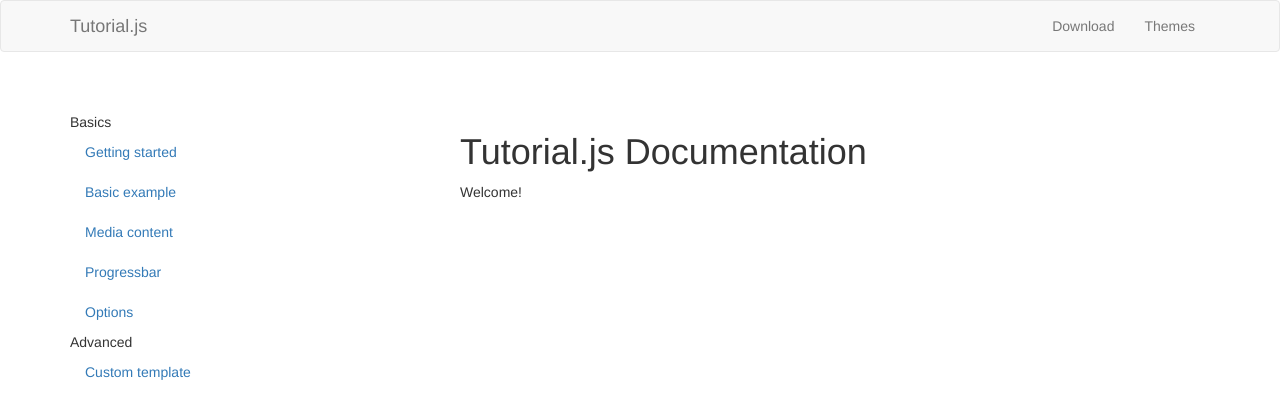
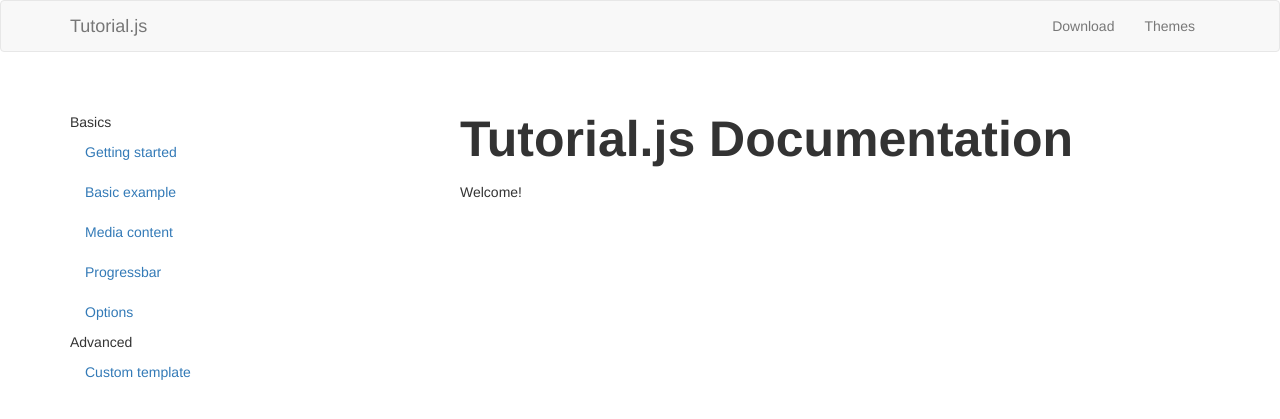
Before and after one commit to tutorialjs/tutorialjs.github.io, a Jekyll site: the page built from index.html, in a window 1280 px wide. Shown: the top 419 px of the page. Built offline with Jekyll 4.4.1, drawn with Linux system fonts in a browser that asks for light colours; nearby versions of some CDN libraries.

Commit message:
fixed style

```diff
--- a/_layouts/default.html
+++ b/_layouts/default.html
@@ -3,11 +3,12 @@
 <head>
     <meta charset="utf-8">
     <meta name="viewport" content="width=device-width, initial-scale=1">
-    <link rel="stylesheet" href="/assets/dist/tutorial.min.css" />
-    <link rel="stylesheet" href="/assets/css/style.css" />
 
     <link rel="stylesheet" href="https://maxcdn.bootstrapcdn.com/bootstrap/3.3.7/css/bootstrap.min.css" integrity="sha384-BVYiiSIFeK1dGmJRAkycuHAHRg32OmUcww7on3RYdg4Va+PmSTsz/K68vbdEjh4u" crossorigin="anonymous">
     <link rel="stylesheet" href="https://maxcdn.bootstrapcdn.com/font-awesome/4.7.0/css/font-awesome.min.css" />
+
+    <link rel="stylesheet" href="/assets/dist/tutorial.min.css" />
+    <link rel="stylesheet" href="/assets/css/style.css" />
 
     <script type="text/javascript" src="/assets/dist/tutorial.min.js" defer></script>
     <!-- <script type="text/javascript" src="/assets/js/main.js" defer></script> -->
```
